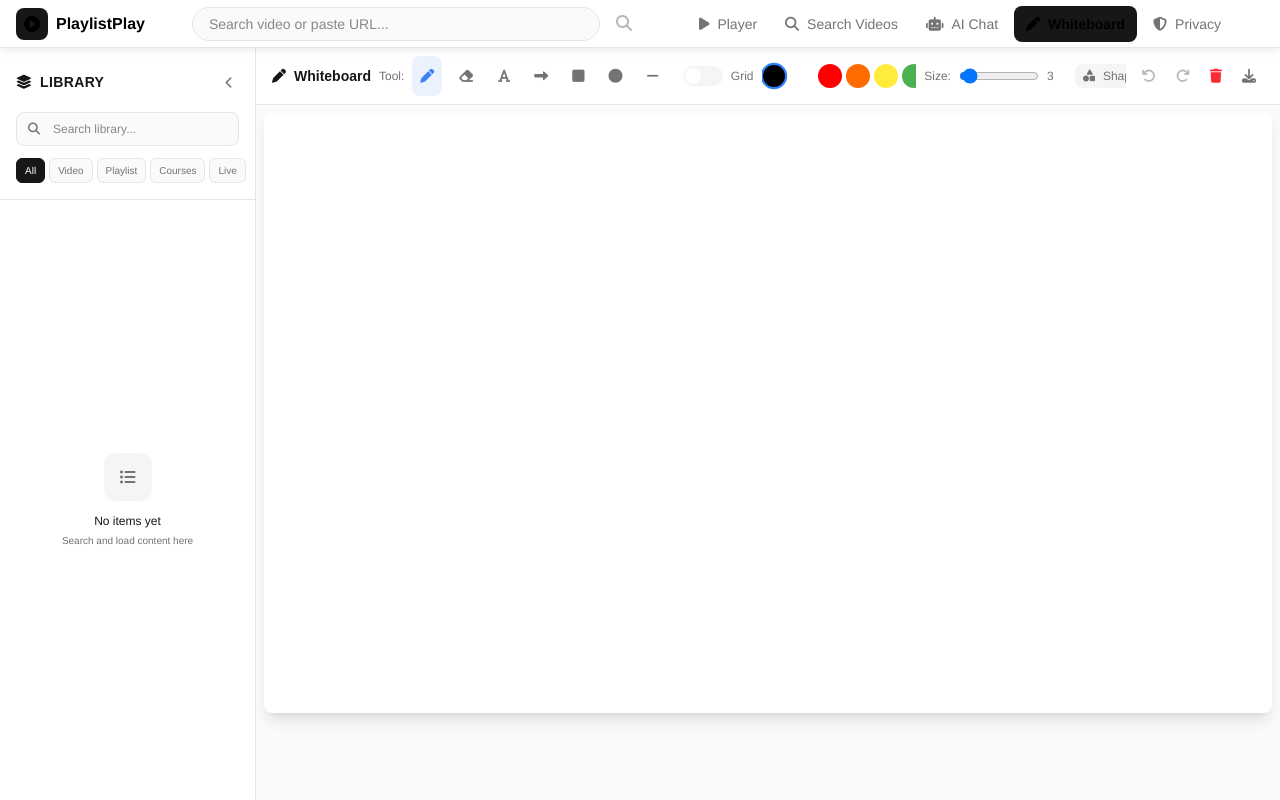
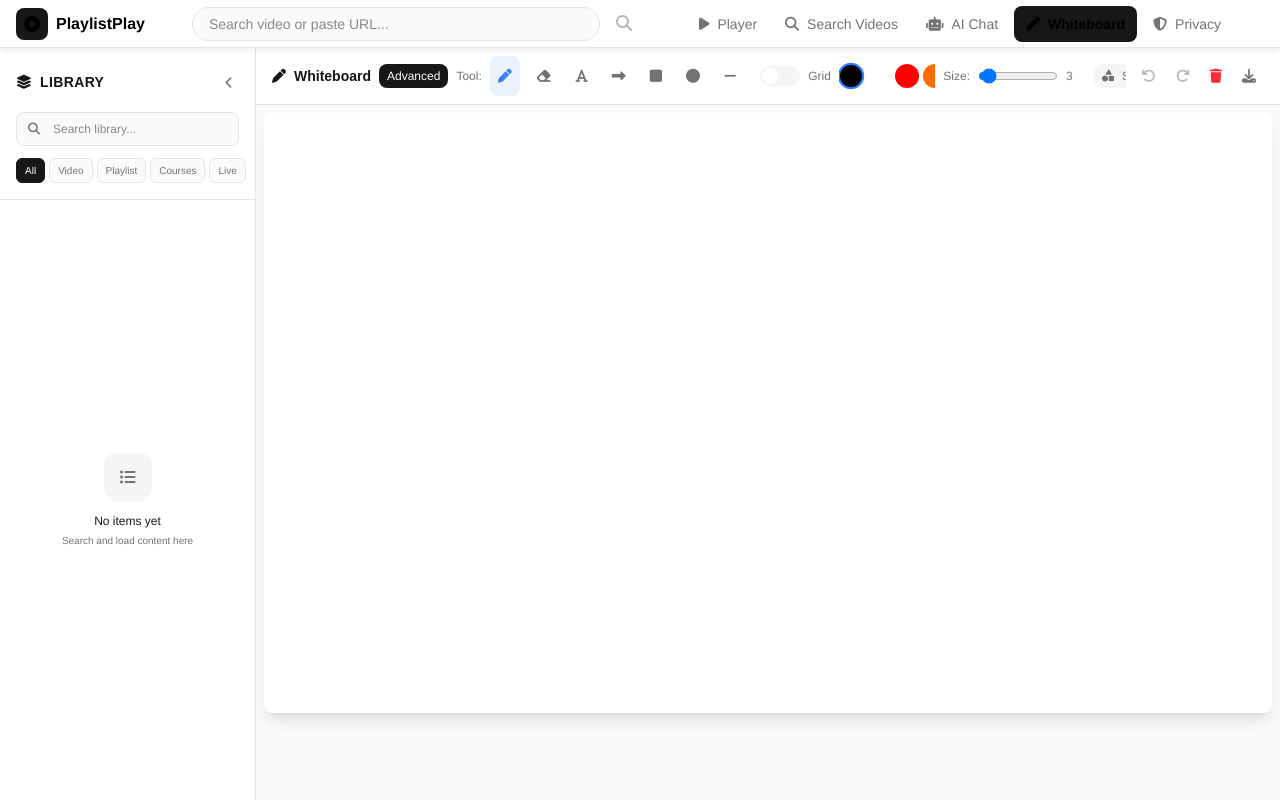
Before and after one commit to rgbailon/PlaylistTube, a React (Vite) app: page /whiteboard in a window 1280 px wide. Built offline with nearby package versions, Linux system fonts and the light colour scheme.

Commit message:
feat: add Excalidraw advanced whiteboard with flowchart shapes and elements

```diff
--- a/package.json
+++ b/package.json
@@ -12,6 +12,7 @@
   "dependencies": {
     "@excalidraw/excalidraw": "^0.18.0",
     "@radix-ui/react-tooltip": "^1.2.8",
+    "@xyflow/react": "^12.10.1",
     "react": "^19.2.0",
     "react-dom": "^19.2.0",
     "react-router-dom": "^7.13.1",
--- /dev/null
+++ b/src/components/ExcalidrawBoard.jsx
@@ -0,0 +1,36 @@
+import { useState, useEffect, useRef } from 'react';
+import { useApp } from '../App';
+import { Excalidraw } from '@excalidraw/excalidraw';
+import '@excalidraw/excalidraw/index.css';
+
+function ExcalidrawBoard() {
+  const { theme } = useApp();
+  const [excalidrawAPI, setExcalidrawAPI] = useState(null);
+
+  useEffect(() => {
+    console.log('ExcalidrawBoard mounted, theme:', theme);
+  }, [theme]);
+
+  const getTheme = () => {
+    if (theme === 'light' || theme === 'sun') return 'light';
+    return 'dark';
+  };
+
+  const getBackgroundColor = () => {
+    if (theme === 'sun') return '#1a1a1a';
+    if (theme === 'light') return '#ffffff';
+    return '#1a1a1a';
+  };
+
+  return (
+    <div className="excalidraw-wrapper" style={{ height: '100%', minHeight: '500px', background: getBackgroundColor() }}>
+      <Excalidraw
+        excalidrawAPI={setExcalidrawAPI}
+        theme={getTheme()}
+        viewBackgroundColor={getBackgroundColor()}
+      />
+    </div>
+  );
+}
+
+export default ExcalidrawBoard;
--- a/src/pages/WhiteboardPage.jsx
+++ b/src/pages/WhiteboardPage.jsx
@@ -1,5 +1,6 @@
 import { useState, useRef, useEffect, useCallback } from 'react';
 import { useApp } from '../App';
+import ExcalidrawBoard from '../components/ExcalidrawBoard';
 
 function WhiteboardPage() {
   const { theme } = useApp();
@@ -13,6 +14,7 @@ function WhiteboardPage() {
   const [history, setHistory] = useState([]);
   const [historyIndex, setHistoryIndex] = useState(-1);
   const [canvasSize, setCanvasSize] = useState({ width: 1200, height: 600 });
+  const [whiteboardMode, setWhiteboardMode] = useState('basic');
   const [showGrid, setShowGrid] = useState(false);
   const [gridSize, setGridSize] = useState(40);
   const [shapeStart, setShapeStart] = useState({ x: 0, y: 0 });
@@ -239,6 +241,75 @@ function WhiteboardPage() {
           ctx.font = '10px Arial';
           ctx.textAlign = 'center';
           ctx.fillText('Footer content', shapeStart.x + width/2, shapeStart.y + height/2);
+        } else if (wf.id === 'rectangle') {
+          ctx.strokeStyle = color;
+          ctx.lineWidth = 2;
+          ctx.strokeRect(shapeStart.x, shapeStart.y, width, height);
+          ctx.fillStyle = '#e5e7eb';
+          ctx.fillRect(shapeStart.x + 2, shapeStart.y + 2, width - 4, height - 4);
+          ctx.fillStyle = '#1f2937';
+          ctx.font = '14px Arial';
+          ctx.textAlign = 'center';
+          ctx.fillText('Process', shapeStart.x + width/2, shapeStart.y + height/2 + 4);
+        } else if (wf.id === 'diamond') {
+          ctx.beginPath();
+          ctx.moveTo(shapeStart.x + width/2, shapeStart.y);
+          ctx.lineTo(shapeStart.x + width, shapeStart.y + height/2);
+          ctx.lineTo(shapeStart.x + width/2, shapeStart.y + height);
+          ctx.lineTo(shapeStart.x, shapeStart.y + height/2);
+          ctx.closePath();
+          ctx.strokeStyle = color;
+          ctx.lineWidth = 2;
+          ctx.stroke();
+          ctx.fillStyle = '#fef3c7';
+          ctx.fill();
+          ctx.fillStyle = '#1f2937';
+          ctx.font = '12px Arial';
+          ctx.textAlign = 'center';
+          ctx.fillText('Decision', shapeStart.x + width/2, shapeStart.y + height/2 + 4);
+        } else if (wf.id === 'oval') {
+          ctx.beginPath();
+          ctx.ellipse(shapeStart.x + width/2, shapeStart.y + height/2, width/2, height/2, 0, 0, 2 * Math.PI);
+          ctx.strokeStyle = color;
+          ctx.lineWidth = 2;
+          ctx.stroke();
+          ctx.fillStyle = '#d1fae5';
+          ctx.fill();
+          ctx.fillStyle = '#1f2937';
+          ctx.font = '12px Arial';
+          ctx.textAlign = 'center';
+          ctx.fillText('Start/End', shapeStart.x + width/2, shapeStart.y + height/2 + 4);
+        } else if (wf.id === 'parallelogram') {
+          const offset = width * 0.15;
+          ctx.beginPath();
+          ctx.moveTo(shapeStart.x + offset, shapeStart.y);
+          ctx.lineTo(shapeStart.x + width, shapeStart.y);
+          ctx.lineTo(shapeStart.x + width - offset, shapeStart.y + height);
+          ctx.lineTo(shapeStart.x, shapeStart.y + height);
+          ctx.closePath();
+          ctx.strokeStyle = color;
+          ctx.lineWidth = 2;
+          ctx.stroke();
+          ctx.fillStyle = '#dbeafe';
+          ctx.fill();
+          ctx.fillStyle = '#1f2937';
+          ctx.font = '12px Arial';
+          ctx.textAlign = 'center';
+          ctx.fillText('Input/Output', shapeStart.x + width/2, shapeStart.y + height/2 + 4);
+        } else if (wf.id === 'arrow-right') {
+          ctx.strokeStyle = color;
+          ctx.fillStyle = color;
+          ctx.lineWidth = 3;
+          ctx.beginPath();
+          ctx.moveTo(shapeStart.x, shapeStart.y + height/2);
+          ctx.lineTo(shapeStart.x + width - 10, shapeStart.y + height/2);
+          ctx.stroke();
+          ctx.beginPath();
+          ctx.moveTo(shapeStart.x + width, shapeStart.y + height/2);
+          ctx.lineTo(shapeStart.x + width - 10, shapeStart.y);
+          ctx.lineTo(shapeStart.x + width - 10, shapeStart.y + height);
+          ctx.closePath();
+          ctx.fill();
         }
       }
     }
@@ -273,24 +344,42 @@ const tools = [
   ];
 
   const wireframes = [
+    { id: 'rectangle', label: 'Process', icon: 'fa-square', width: 150, height: 60 },
+    { id: 'diamond', label: 'Decision', icon: 'fa-play', width: 100, height: 80 },
+    { id: 'oval', label: 'Start/End', icon: 'fa-circle', width: 120, height: 50 },
+    { id: 'parallelogram', label: 'Input/Output', icon: 'fa-parallelogram', width: 150, height: 60 },
+    { id: 'arrow-right', label: 'Arrow', icon: 'fa-arrow-right', width: 100, height: 20 },
     { id: 'button', label: 'Button', icon: 'fa-stop', width: 120, height: 40 },
     { id: 'input', label: 'Input', icon: 'fa-square', width: 200, height: 36 },
     { id: 'header', label: 'Header', icon: 'fa-heading', width: 400, height: 60 },
     { id: 'navbar', label: 'Nav', icon: 'fa-bars', width: 300, height: 50 },
     { id: 'card', label: 'Card', icon: 'fa-id-card', width: 200, height: 150 },
-    { id: 'footer', icon: 'fa-footer', label: 'Footer', width: 400, height: 80 },
+    { id: 'footer', label: 'Footer', icon: 'fa-footer', width: 400, height: 80 },
   ];
 
   return (
     <div className="h-screen md:h-[calc(100vh-48px)] flex flex-col" style={{ background: 'var(--bg-main)' }}>
+      {whiteboardMode === 'excalidraw' ? (
+        <ExcalidrawBoard />
+      ) : (
+      <>
       <div
         className="flex flex-col sm:flex-row sm:items-center justify-between px-2 sm:px-4 py-2 gap-2 overflow-x-auto"
         style={{ background: 'var(--bg-card)', borderBottom: '1px solid var(--border-color)' }}
       >
-        <h2 className="text-sm font-semibold flex items-center gap-2 whitespace-nowrap" style={{ color: 'var(--text-main)' }}>
-          <i className="fas fa-pen" style={{ color: 'var(--accent-color)' }}></i>
-          Whiteboard
-        </h2>
+        <div className="flex items-center gap-2">
+          <h2 className="text-sm font-semibold flex items-center gap-2 whitespace-nowrap" style={{ color: 'var(--text-main)' }}>
+            <i className="fas fa-pen" style={{ color: 'var(--accent-color)' }}></i>
+            Whiteboard
+          </h2>
+          <button
+            onClick={() => setWhiteboardMode(whiteboardMode === 'basic' ? 'excalidraw' : 'basic')}
+            className="px-2 py-1 rounded-lg text-xs font-medium transition"
+            style={{ background: 'var(--accent-color)', color: 'white' }}
+          >
+            {whiteboardMode === 'basic' ? 'Advanced' : 'Basic'}
+          </button>
+        </div>
 
         <div className="flex items-center gap-1 sm:gap-2">
           <span className="text-xs whitespace-nowrap" style={{ color: 'var(--text-muted)' }}>Tool:</span>
@@ -482,6 +571,8 @@ const tools = [
           />
         </div>
       </div>
+      </>
+      )}
     </div>
   );
 }
```
Also changed, not shown: 1 other file (tests, documents, lock files or other folders).
